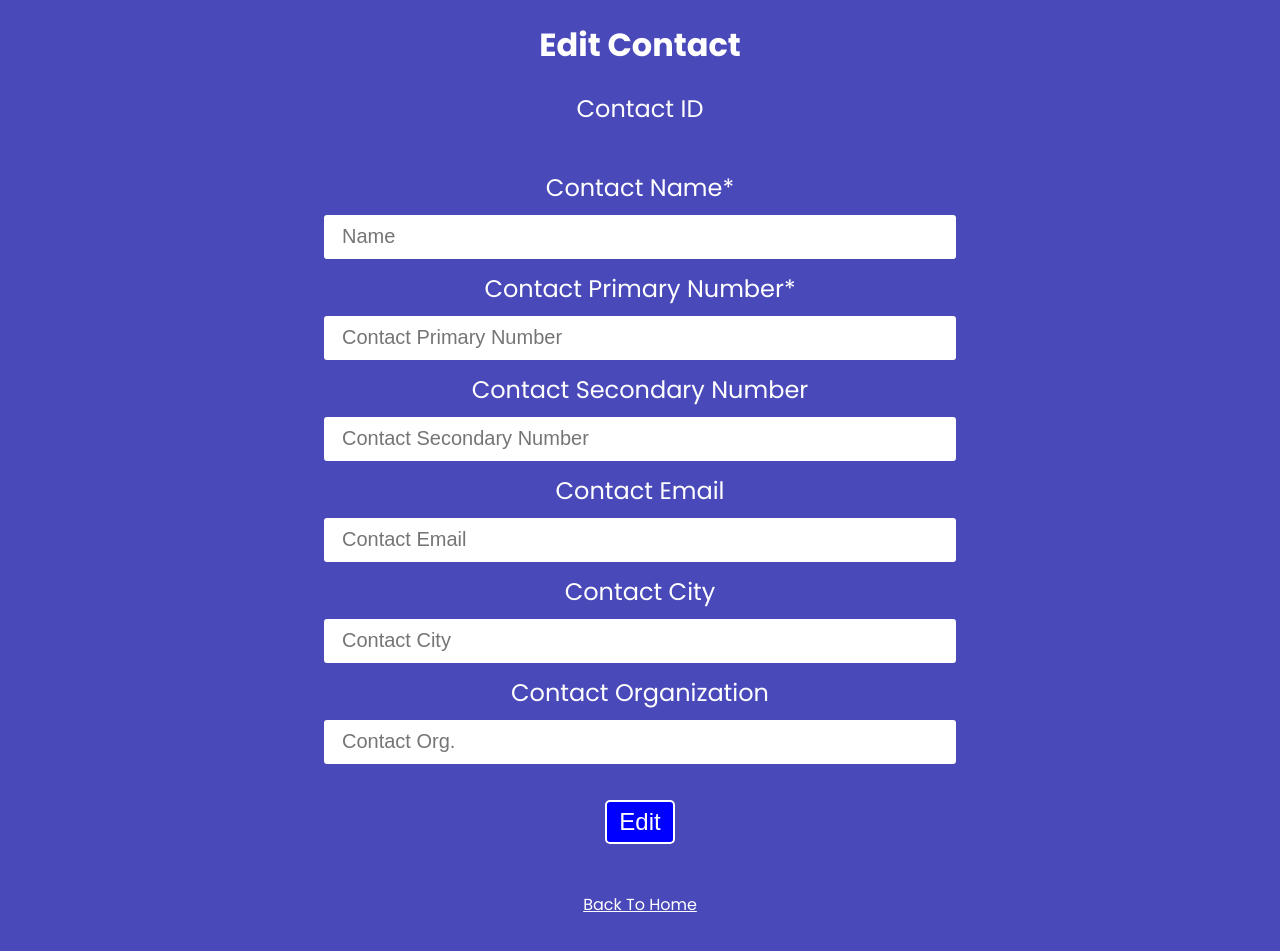
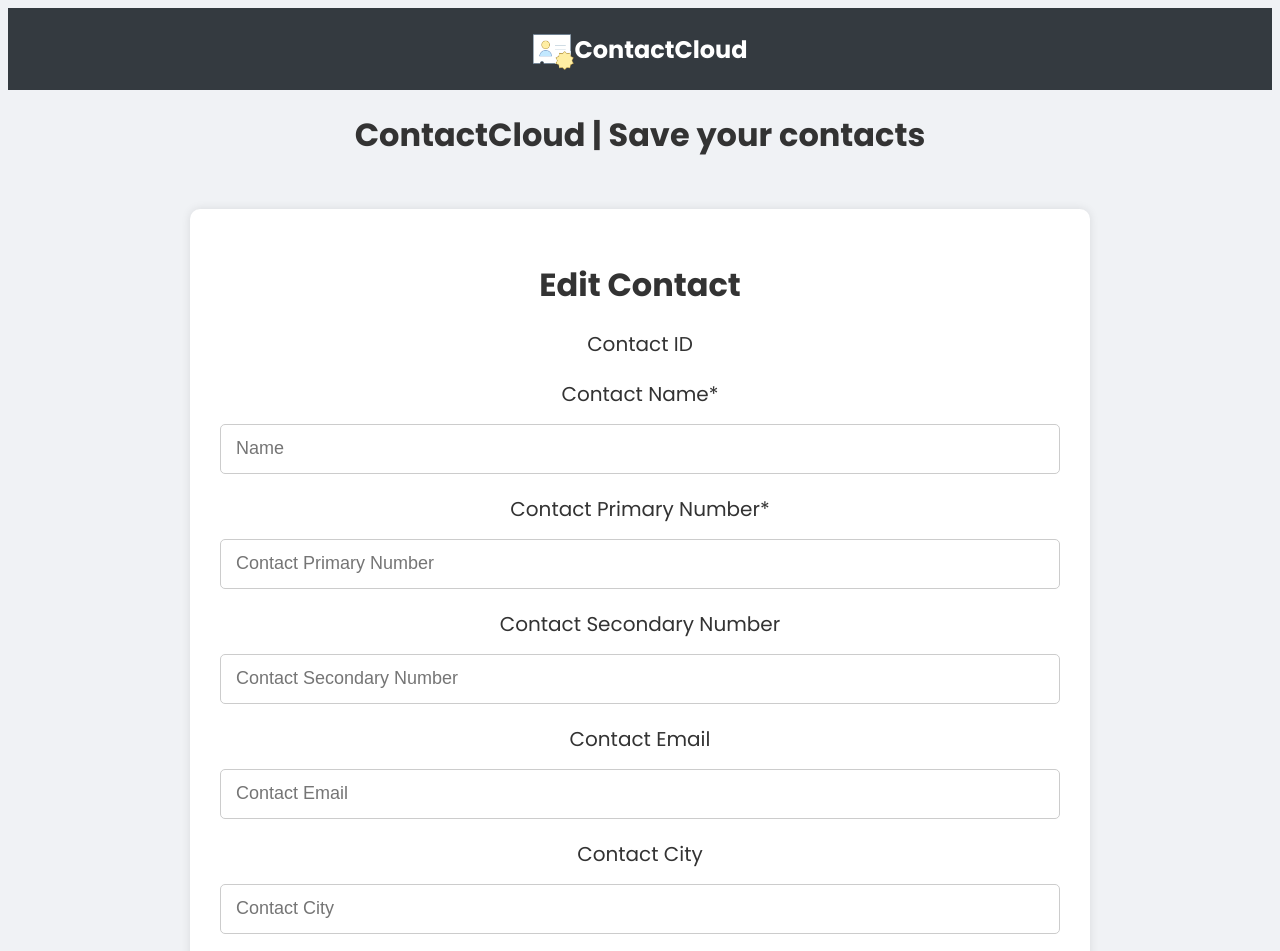
Before and after one commit to PratikTomar/Contact-Saver-Web-App, a website: page Contacts Web App/public/contact.html in a window 1280 px wide. Shown: the top 951 px of the page. Before the commit the page ends 925 px from the top, so only its background shows below. Drawn offline with Linux system fonts and the light colour scheme; no server answers.

Commit message:
UI revamped

```diff
--- a/Contacts Web App/package.json
+++ b/Contacts Web App/package.json
@@ -9,8 +9,10 @@
   "author": "Pratik Singh",
   "license": "ISC",
   "dependencies": {
+    "bcrypt": "^5.1.1",
     "dotenv": "^16.0.3",
     "express": "^4.18.2",
+    "jsonwebtoken": "^9.0.2",
     "mongoose": "^7.1.0",
     "nodemon": "^2.0.22"
   }
--- a/Contacts Web App/public/contact.html
+++ b/Contacts Web App/public/contact.html
@@ -1,21 +1,28 @@
 <!DOCTYPE html>
 <html lang="en">
+
 <head>
-    <meta charset="UTF-8" />
-    <meta http-equiv="X-UA-Compatible" content="IE=edge" />
-    <meta name="viewport" content="width=device-width, initial-scale=1.0" />
+  <meta charset="UTF-8">
+  <meta http-equiv="X-UA-Compatible" content="IE=edge">
+  <meta name="viewport" content="width=device-width, initial-scale=1.0">
   <title>Contacts Web App | Edit Contact</title>
-    <!-- font awesome -->
-    <link
-      rel="stylesheet"
-      href="https://cdnjs.cloudflare.com/ajax/libs/font-awesome/5.14.0/css/all.min.css"
-    />
-    <link rel="stylesheet" href="index.css" type="text/css" />
+
+  <link rel="stylesheet" href="https://cdnjs.cloudflare.com/ajax/libs/font-awesome/5.14.0/css/all.min.css">
+  <link rel="stylesheet" href="index.css" type="text/css">
   <script src="editContact.js" defer></script>
 </head>
+
 <body>
+  <main>
+  <nav class="navbar">
+    <img src="./assets/logo.png">
+    <h1 class="logo">ContactCloud</h1>
+  </nav>
+  <h1>ContactCloud | Save your contacts</h1>
   <div class="container">
+
     <form class="single-contact-form">
+
       <h1>Edit Contact</h1>
       <div class="input-container">
         <label>Contact ID</label>
@@ -23,70 +30,36 @@
       </div>
       <div class="input-container">
         <label for="contactName">Contact Name*</label>
-          <input
-            type="text"
-            name="name"
-            class="contact-name"
-            placeholder="Name"
-            id="contactName"
-            required
-          />
+        <input type="text" name="name" class="contact-name" placeholder="Name" id="contactName" required>
       </div>
       <div class="input-container">
         <label for="contactNumber1">Contact Primary Number*</label>
-          <input
-            type="number"
-            name="number1"
-            class="contact-number1"
-            placeholder="Contact Primary Number"
-            id="contactNumber1"
-            required
-          />
+        <input type="tel" name="number1" class="contact-number1" placeholder="Contact Primary Number"
+          id="contactNumber1" required>
       </div>
       <div class="input-container">
         <label for="contactNumber2">Contact Secondary Number</label>
-          <input
-            type="number"
-            name="number2"
-            class="contact-number2"
-            placeholder="Contact Secondary Number"
-            id="contactNumber2"
-          />
+        <input type="tel" name="number2" class="contact-number2" placeholder="Contact Secondary Number"
+          id="contactNumber2">
       </div>
       <div class="input-container">
         <label for="contactEmail">Contact Email</label>
-          <input
-            type="email"
-            name="email"
-            class="contact-email"
-            placeholder="Contact Email"
-            id="contactEmail"
-          />
+        <input type="email" name="email" class="contact-email" placeholder="Contact Email" id="contactEmail">
       </div>
       <div class="input-container">
         <label for="contactCity">Contact City</label>
-          <input
-            type="text"
-            name="city"
-            class="contact-city"
-            placeholder="Contact City"
-            id="contactCity"
-          />
+        <input type="text" name="city" class="contact-city" placeholder="Contact City" id="contactCity">
       </div>
       <div class="input-container">
         <label for="contactOrg">Contact Organization</label>
-          <input
-            type="text"
-            name="org"
-            class="contact-org"
-            placeholder="Contact Org."
-            id="contactOrg"
-          />
+        <input type="text" name="org" class="contact-org" placeholder="Contact Org." id="contactOrg">
       </div>
       <button type="submit" class="contact-edit-btn">Edit</button>
       <div class="form-alert"></div>
     </form>
-      <a href="index.html" class="back-link"> Back To Home </a>
+    <a href="index.html" class="back-link">Back To Home</a>
   </div>
+  </main>
 </body>
+
 </html>
--- a/Contacts Web App/public/index.css
+++ b/Contacts Web App/public/index.css
@@ -5,80 +5,130 @@
 }
 
 body {
-  background-color: rgb(73, 73, 186);
+  background-color: #f0f2f5;
   font-family: "Poppins", sans-serif;
   text-align: center;
-  color: white;
+  color: #333;
 }
 
 .container {
-  color: rgb(255, 255, 255);
-  color: rgb(255, 255, 255);
-  background-color: rgb(73, 73, 186);
+  background-color: #fff;
+  border-radius: 10px;
+  box-shadow: 0 0 10px rgba(0, 0, 0, 0.1);
+  margin: 50px auto;
+  padding: 30px;
+  max-width: 900px;
 }
 
-.title-container h1 {
-  color: thistle;
+.container h1 {
+  color: #333;
+  margin-bottom: 20px;
 }
 
 form {
-  width: 50%;
-  margin: auto;
+  width: 100%;
+  margin-top: 20px;
 }
 
 input {
-  height: 44px;
+  height: 50px;
   width: 100%;
-  border-radius: 3px;
-  border: 2px solid white;
+  border-radius: 5px;
+  border: 1px solid #ccc;
   margin-top: 10px;
-  padding: 16px;
-  font-size: 20px;
+  padding: 15px;
+  font-size: 18px;
 }
 
 label {
-  font-size: 24px;
+  font-size: 20px;
+  display: block;
+  margin-bottom: 5px;
 }
 
 .input-container {
-  display: flex;
-  flex-direction: column;
-  margin-bottom: 12px;
+  margin-bottom: 20px;
 }
 
 button {
   cursor: pointer;
   appearance: none;
-  color: white;
-  background: blue;
-  border: 2px solid;
+  color: #fff;
+  background: #007bff;
+  border: none;
   border-radius: 5px;
-  padding: 0.375rem 0.75rem;
-  transition: 0.5s ease-in-out all;
-  text-transform: capitalize;
-  margin: 24px;
+  padding: 15px 30px;
+  font-size: 20px;
+  transition: background-color 0.3s ease;
+  margin: 16px 0;
+}
+
+button:hover {
+  background-color: #0056b3;
+}
+
+.form-alert {
+  color: red;
+  margin-top: 24px;
+}
+
+.back-link {
+  display: inline-block;
+  color: #007bff;
+  margin-top: 20px;
+  text-decoration: none;
+  font-size: 18px;
+}
+
+a {
+  color: #007bff;
+}
+
+.back-link:hover {
+  text-decoration: underline;
 }
 
 table {
-  border: 2px solid white;
+  border: 2px solid skyblue;
   width: 100%;
 }
 
-tr,
-th {
-  padding: 10px;
-  border: 2px solid white
+.navbar {
+  background-color: #343a40;
+  color: #ffffff;
+  display: flex;
+  justify-content: center;
+  align-items: center;
+  padding: 20px;
 }
 
-a {
-  color: white;
+.logo {
+  margin: 0;
+  font-size: 24px;
 }
 
-.form-alert {
-  height: 24px;
+.nav-links li {
+  margin-left: 20px;
 }
 
-.submit-btn, .contact-edit-btn {
-  height: 44px;
-  font-size: 24px;
+.nav-link {
+  text-decoration: none;
+  color: #ffffff;
+  transition: color 0.3s ease;
 }
+
+.nav-link:hover {
+  color: #f8f9fa;
+}
+
+select {
+  width: 100%;
+  padding: 10px;
+  font-size: 16px;
+  border-radius: 5px;
+  border: 1px solid #ccc;
+}
+
+img {
+  height: 42px;
+}
```
Also changed, not shown: Contacts Web App/public/index.html (+26 -55 lines), Contacts Web App/public/assets/favicon.png (added), Contacts Web App/public/assets/logo.png (added), 1 other file. Lines whose indentation alone changed are shown as unchanged.
